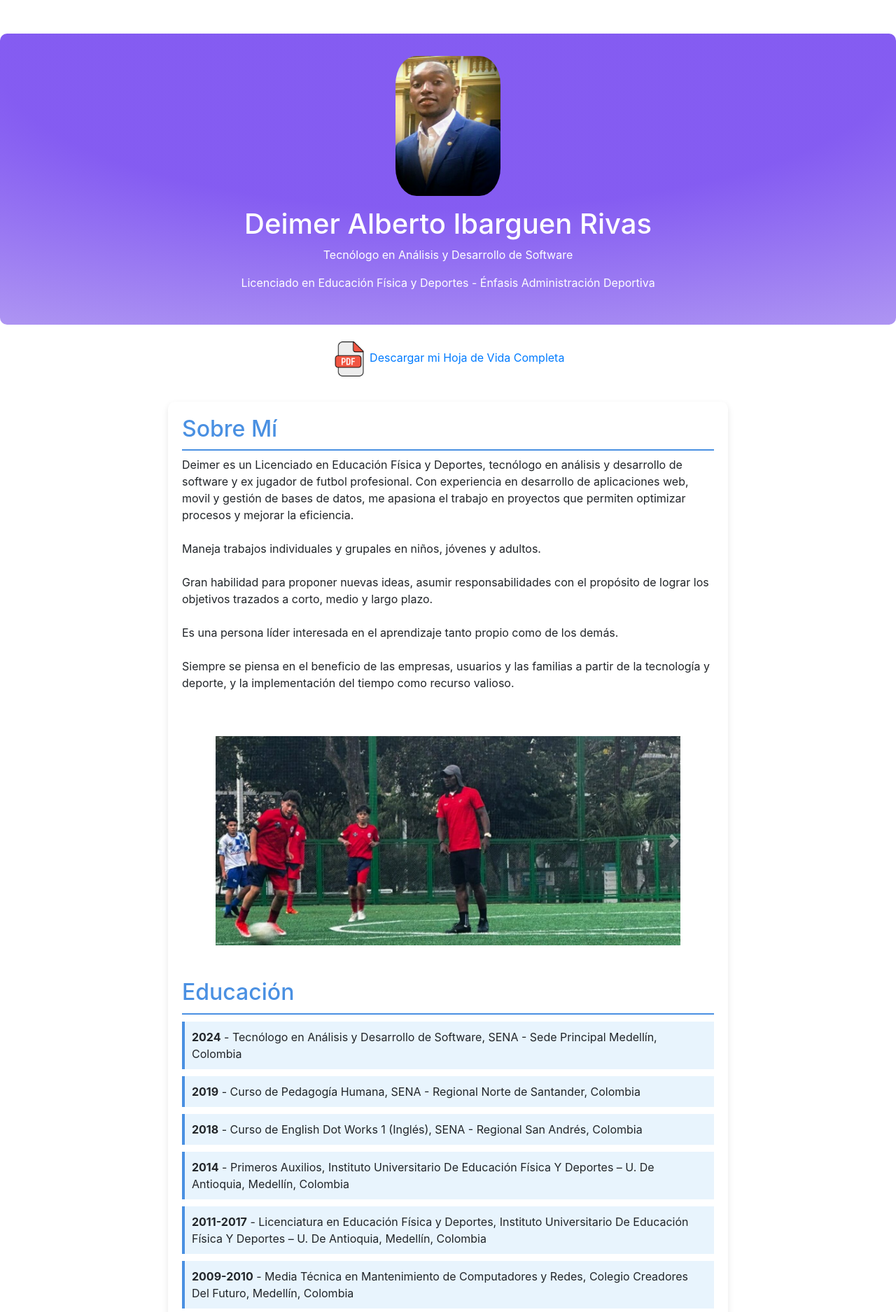
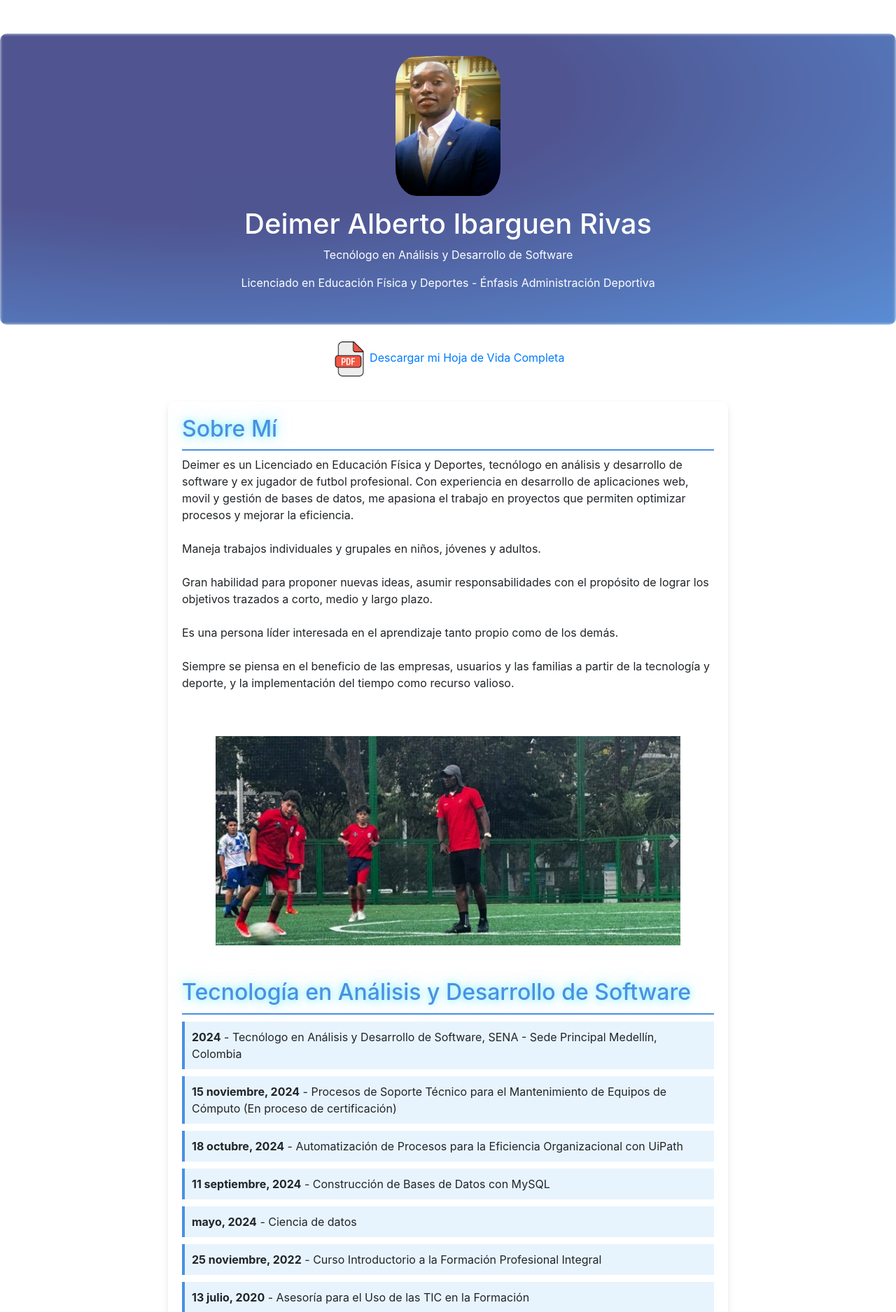
Before and after one commit to deimer20/mi_web, a Flask app: page / in a window 1280 px wide. Shown: the top 1875 px of the page at 70% size. Run offline with Flask 3, Linux system fonts and the light colour scheme; some libraries are stand-ins or nearby versions.

Commit message:
Cambios de pagina

```diff
--- a/static/css/styles.css
+++ b/static/css/styles.css
@@ -2,7 +2,7 @@
     font-family: Arial, sans-serif;
     margin: 0;
     padding: 0;
-    background-color: #f4f4f9;
+    background-color: #f4f9f5;
     color: #333;
 }
 
@@ -25,24 +25,38 @@
     left: 0;
     right: 0;
     bottom: 0;
-    background: radial-gradient(125% 125% at 50% 10%, #63e 40%, rgb(175, 152, 240) 100%);
-    /* background-size: 40% 40%; */
-    animation: moveBackground 8s ease-in-out infinite;
+    background: radial-gradient(ellipse at 50% 50%, #3d4386 30%, #4a90e2 90%);
+    background-size: 200% 200%;
+    animation: moveBackground 10s ease-in-out infinite;
     z-index: -1;
-    opacity: 0.8;
+    opacity: 0.9;
+    filter: blur(2px);
 }
 
 @keyframes moveBackground {
     0% {
-        background-position: 0% 50%;
+        background-position: 0% 0%;
     }
     50% {
-        background-position: 100% 50%;
+        background-position: 100% 100%;
     }
     100% {
-        background-position: 0% 50%;
+        background-position: 0% 0%;
     }
 }
+
+/* Para resaltar el efecto futurista */
+body {
+    background: #121212; /* Fondo general */
+    color: #cfcfcf; /* Texto gris claro */
+}
+
+/* Efecto de neón para títulos */
+h2 {
+    color: #63e;
+    text-shadow: 0px 0px 10px rgba(99, 238, 255, 0.7), 0px 0px 20px rgba(99, 238, 255, 0.5);
+}
+
 
 .profile img {
     width: 150px;
--- a/templates/index.html
+++ b/templates/index.html
@@ -67,36 +67,54 @@
     </section>
 
         <section class="education">
-            <h2>Educación</h2>
+            <h2>Tecnología en Análisis y Desarrollo de Software</h2>
             <ul>
                 <li><strong>2024</strong> - Tecnólogo en Análisis y Desarrollo de Software, SENA - Sede Principal Medellín, Colombia</li>
-                <li><strong>2019</strong> - Curso de Pedagogía Humana, SENA - Regional Norte de Santander, Colombia</li>
+
+                <li><strong>15 noviembre, 2024</strong> - <span class="modal-trigger" onclick="openModal('modal1')">Procesos de Soporte Técnico para el Mantenimiento de Equipos de Cómputo (En proceso de certificación)</span></li>
+
+                <li><strong>18 octubre, 2024</strong> - <span class="modal-trigger" onclick="openModal('modal2')">Automatización de Procesos para la Eficiencia Organizacional con UiPath</span></li>
+
+                <li><strong>11 septiembre, 2024</strong> - <span class="modal-trigger" onclick="openModal('modal3')">Construcción de Bases de Datos con MySQL</span></li>
+
+                <li><strong>mayo, 2024</strong> - <span class="modal-trigger" onclick="openModal('modal4')">Ciencia de datos</span></li>
+
+                <li><strong>25 noviembre, 2022</strong> - <span class="modal-trigger" onclick="openModal('modal5')">Curso Introductorio a la Formación Profesional Integral</span></li>
+
+                <li><strong>13 julio, 2020</strong> - <span class="modal-trigger" onclick="openModal('modal8')">Asesoría para el Uso de las TIC en la Formación</span></li>
+
                 <li><strong>2018</strong> - Curso de English Dot Works 1 (Inglés), SENA - Regional San Andrés, Colombia</li>
-                <li><strong>2014</strong> - Primeros Auxilios, Instituto Universitario De Educación Física Y Deportes – U. De Antioquia, Medellín, Colombia</li>
-                <li><strong>2011-2017</strong> - Licenciatura en Educación Física y Deportes, Instituto Universitario De Educación Física Y Deportes – U. De Antioquia, Medellín, Colombia</li>
+
                 <li><strong>2009-2010</strong> - Media Técnica en Mantenimiento de Computadores y Redes, Colegio Creadores Del Futuro, Medellín, Colombia</li>
-                <li><strong>2007-2010</strong> - Secundaria, Colegio Creadores Del Futuro Establecimiento La Pastora, Medellín, Colombia</li>
-                <li><strong>1997-2006</strong> - Primaria y Secundaria, Institución Educativa Heraclio Mena Padilla, Apartadó, Colombia</li>
             </ul>
 
         </section>
+    <br>
+    <br>
 
-        <section class="courses">
-            <h2>Cursos</h2>
-            <ul>
-                <li><strong>15 noviembre, 2024</strong> - <span class="modal-trigger" onclick="openModal('modal1')">Procesos de Soporte Técnico para el Mantenimiento de Equipos de Cómputo (En proceso)</span></li>
-                <li><strong>18 octubre, 2024</strong> - <span class="modal-trigger" onclick="openModal('modal2')">Automatización de Procesos para la Eficiencia Organizacional con UiPath</span></li>
-                <li><strong>11 septiembre, 2024</strong> - <span class="modal-trigger" onclick="openModal('modal3')">Construcción de Bases de Datos con MySQL</span></li>
-                <li><strong>mayo, 2024</strong> - <span class="modal-trigger" onclick="openModal('modal4')">Ciencia de datos</span></li>
-                <li><strong>25 noviembre, 2022</strong> - <span class="modal-trigger" onclick="openModal('modal5')">Curso Introductorio a la Formación Profesional Integral</span></li>
-                <li><strong>20 agosto, 2020</strong> - <span class="modal-trigger" onclick="openModal('modal6')">Estructuración de Planes de Entrenamiento Deportivo</span></li>
-                <li><strong>20 agosto, 2020</strong> - <span class="modal-trigger" onclick="openModal('modal7')">Hábitos Saludables a partir de la Alimentación y la Actividad Física</span></li>
-                <li><strong>13 julio, 2020</strong> - <span class="modal-trigger" onclick="openModal('modal8')">Asesoría para el Uso de las TIC en la Formación</span></li>
-                <li><strong>31 octubre, 2019</strong> - <span class="modal-trigger" onclick="openModal('modal9')">Elementos para la Administración Deportiva</span></li>
-                <li><strong>28 octubre, 2019</strong> - <span class="modal-trigger" onclick="openModal('modal10')">Promoción de la Actividad Física y Estilos de Vida Saludable</span></li>
-            </ul>
+    <section class="courses">
+        <h2>Licenciatura en Educación Física y Deportes</h2>
+        <ul>
+            <li><strong>2011-2017</strong> - Licenciatura en Educación Física y Deportes, Instituto Universitario De Educación Física Y Deportes – U. De Antioquia, Medellín, Colombia</li>
+            <li><strong>30 septiembre, 2020</strong> - <span class="modal-trigger" onclick="openModal('modal10')">Curso de Periodización táctica</span></li>
+            <li><strong>Junio, 2020</strong> - <span class="modal-trigger" onclick="openModal('modal9')">Certificado webinars internacional nutrición deportiva y ciencias del deporte</span></li>
+            <li><strong>20 agosto, 2020</strong> - <span class="modal-trigger" onclick="openModal('modal7')">Estructuración de Planes de Entrenamiento Deportivo</span></li>
+            <li><strong>20 agosto, 2020</strong> - <span class="modal-trigger" onclick="openModal('modal8')">Hábitos Saludables a partir de la Alimentación y la Actividad Física</span></li>
+            <li><strong>31 octubre, 2019</strong> - <span class="modal-trigger" onclick="openModal('modal6')">Elementos para la Administración Deportiva</span></li>
+            <li><strong>28 octubre, 2019</strong> - <span class="modal-trigger" onclick="openModal('modal5')">Promoción de la Actividad Física y Estilos de Vida Saludable</span></li>
+            <li><strong>27 noviembre, 2019</strong> - <span class="modal-trigger" onclick="openModal('modal4')">Diplomado en deporte formativo</span></li>
+            <li><strong>04 octubre, 2019</strong> - <span class="modal-trigger" onclick="openModal('modal3')">Diplomado en acondicionamiento físico para el bienestar integral</span></li>
+            <li><strong>03 octubre, 2019</strong> - <span class="modal-trigger" onclick="openModal('modal2')">Seminario modelos de planeación y periodización en entrenamiento deportivo</span></li>
+            <li><strong>29 mayo, 2019</strong> - <span class="modal-trigger" onclick="openModal('modal1')">Seminario virtual de deporte, recreación y actividad física</span></li>
+            <li><strong>2019</strong> - Curso de Pedagogía Humana, SENA - Regional Norte de Santander, Colombia</li>
+            <li><strong>2014</strong> - Primeros Auxilios, Instituto Universitario De Educación Física Y Deportes – U. De Antioquia, Medellín, Colombia</li>
 
-        </section>
+            <li><strong>2007-2010</strong> - Secundaria, Colegio Creadores Del Futuro Establecimiento La Pastora, Medellín, Colombia</li>
+            <li><strong>1997-2006</strong> - Primaria y Secundaria, Institución Educativa Heraclio Mena Padilla, Apartadó, Colombia</li>
+        </ul>
+    </section>
+
+        <br>
 
         <section class="skills">
             <h2>Habilidades</h2>
```
